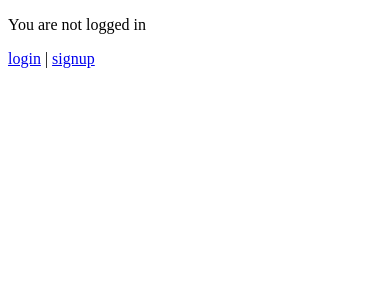
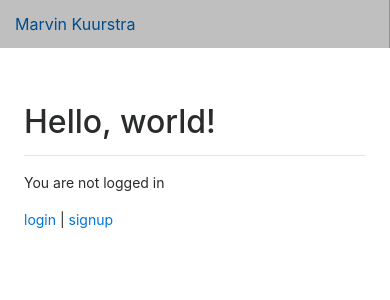
Before and after one commit to marvink87/django_template, a Django app: template project_name/templates/home.html in a window 390 px wide. Shown: the top 300 px of the page. Run offline with Django 3.2, Linux system fonts and the light colour scheme; the template is opened without the code that fills it, so the values that code supplies are empty; some libraries are stand-ins or nearby versions.

Commit message:
Updating style

```diff
--- /dev/null
+++ b/project_name/static/css/custom.css
@@ -0,0 +1,87 @@
+body {
+  font-size: .875rem;
+}
+
+.feather {
+  width: 16px;
+  height: 16px;
+  vertical-align: text-bottom;
+}
+
+/*
+ * Sidebar
+ */
+
+.sidebar {
+  position: fixed;
+  top: 0;
+  bottom: 0;
+  left: 0;
+  z-index: 100; /* Behind the navbar */
+  padding: 0;
+  box-shadow: inset -1px 0 0 rgba(0, 0, 0, .1);
+}
+
+.sidebar-sticky {
+  position: -webkit-sticky;
+  position: sticky;
+  top: 48px; /* Height of navbar */
+  height: calc(100vh - 48px);
+  padding-top: .5rem;
+  overflow-x: hidden;
+  overflow-y: auto; /* Scrollable contents if viewport is shorter than content. */
+}
+
+.sidebar .nav-link {
+  font-weight: 500;
+  color: #333;
+}
+
+.sidebar .nav-link .feather {
+  margin-right: 4px;
+  color: #999;
+}
+
+.sidebar .nav-link.active {
+  color: #007bff;
+}
+
+.sidebar .nav-link:hover .feather,
+.sidebar .nav-link.active .feather {
+  color: inherit;
+}
+
+.sidebar-heading {
+  font-size: .75rem;
+  text-transform: uppercase;
+}
+
+/*
+ * Navbar
+ */
+
+.navbar-brand {
+  padding-top: .75rem;
+  padding-bottom: .75rem;
+  font-size: 1rem;
+  background-color: rgba(0, 0, 0, .25);
+  box-shadow: inset -1px 0 0 rgba(0, 0, 0, .25);
+}
+
+.form-control-dark {
+  color: #fff;
+  background-color: rgba(255, 255, 255, .1);
+  border-color: rgba(255, 255, 255, .1);
+}
+
+.form-control-dark:focus {
+  border-color: transparent;
+  box-shadow: 0 0 0 3px rgba(255, 255, 255, .25);
+}
+
+/*
+ * Utilities
+ */
+
+.border-top { border-top: 1px solid #e5e5e5; }
+.border-bottom { border-bottom: 1px solid #e5e5e5; }
--- a/project_name/templates/base.html
+++ b/project_name/templates/base.html
@@ -1,13 +1,88 @@
-<!DOCTYPE html>
+<!doctype html>
 <html lang="en">
-<head>
-    <meta charset="UTF-8">
-    <title>{% block title %}Home{% endblock %}</title>
-</head>
-<body>
-    <main>
-        {% block content %}
-        {% endblock %}
-    </main>
-</body>
+  <head>
+    <!-- Required meta tags -->
+    <meta charset="utf-8">
+    <meta name="viewport" content="width=device-width, initial-scale=1, shrink-to-fit=no">
+
+    <!-- Bootstrap CSS -->
+    <link rel="stylesheet" href="https://maxcdn.bootstrapcdn.com/bootstrap/4.0.0-beta.3/css/bootstrap.min.css" integrity="sha384-Zug+QiDoJOrZ5t4lssLdxGhVrurbmBWopoEl+M6BdEfwnCJZtKxi1KgxUyJq13dy" crossorigin="anonymous">
+    {% load static %}
+    <link href="{% static "css/custom.css" %}" rel="stylesheet">
+
+
+    {% block style %}<style type="text/css"></style>{% endblock %}
+
+    <title>{% block title %}Hello, world!{% endblock %}</title>
+
+    </head>
+    <body>
+
+        <nav class="navbar navbar-expand navbar-dark bg-dark sticky-top p-0">
+            <a class="navbar-brand col-sm-3 col-md-2 mr-0" href="/">Marvin Kuurstra</a>
+            <button class="navbar-toggler" type="button" data-toggle="collapse" data-target="#navbarNav" aria-controls="navbarNav" aria-expanded="false" aria-label="Toggle navigation">
+                <span class="navbar-toggler-icon"></span>
+            </button>
+            <div class="collapse navbar-collapse" id="navbarNav">
+                <ul class="navbar-nav mr-auto">
+                    <li class="nav-item active">
+                        <a class="nav-link" href="/">Home {% if request.path == '/' %}<span class="sr-only">(current)</span>{% endif %}</a>
+                    </li>
+                    <li class="nav-item dropdown">
+                        <a class="nav-link dropdown-toggle" href="/cmdb" id="dropdownCmdb" data-toggle="dropdown" aria-haspopup="true" aria-expanded="false">CMDB {% if '/cmdb/' in request.path %}<span class="sr-only">(current)</span>{% endif %}</a>
+                        <div class="dropdown-menu" aria-labelledby="dropdownCmdb">
+                            <a class="dropdown-item" href="#">Actions</a>
+                            <a class="dropdown-item" href="#">Reports</a>
+                        </div>
+                    </li>
+                    <li class="nav-item">
+                        <a class="nav-link" href="/configbuilder/">Configbuilder {% if '/configbuilder/' in request.path %}<span class="sr-only">(current)</span>{% endif %}</a>
+                    </li>
+                </ul>
+                <ul class="navbar-nav">
+                    {% if user.is_authenticated %}
+                    <li class="nav-item"><a class="btn btn-outline-primary mx-2" href="{% url 'logout' %}">Profile</a></li>
+                    <li class="nav-item"><a class="btn btn-outline-secondary mx-2" href="{% url 'logout' %}">Logout</a></li>
+                    {% else %}
+                    <form class="form-inline my-2 my-md-0" method="post" action="{% url 'login' %}">
+                      {% csrf_token %}>
+                      <div class="form-group">
+                          <label for="id_username" class="sr-only">Username</label>
+                          <input type="text" name="username" id="id_username" class="form-control mr-sm-2" placeholder="Username" required>
+                      </div>
+                      <div class="form-group">
+                          <label for="id_password" class="sr-only">Password</label>
+                          <input type="password" name= "password" id="id_password" class="form-control mr-sm-2" placeholder="Password" required>
+                      </div>
+                      <button type="submit" class="btn btn-outline-success my-2 my-sm-0">Sign in</button>
+                  </form>
+                  {% endif %}
+                </ul>
+            </div>
+        </nav>
+
+        <div class="container-fluid">
+              <div class="row">
+                <nav class="col-md-2 d-none d-md-block bg-light sidebar">
+                    {% block sidebar %}{% endblock sidebar %}
+                </nav>
+                <main role="main" class="col-md-9 ml-sm-auto col-lg-10 pt-3 px-4">
+                    <div class="pb-2 mb-3 border-bottom">
+                        <h1 id="headline" class="h2">{% block headline %}Hello, world!{% endblock %}</h1>
+                    </div>
+                    {% block content %}<h1>Hello, world!</h1>{% endblock %}
+                </main>
+              </div>
+            </div>
+
+
+
+        <!-- jQuery first, then Popper.js, then Bootstrap JS -->
+        <script src="https://code.jquery.com/jquery-3.3.1.min.js"></script>
+        {# // <script src="https://code.jquery.com/jquery-3.2.1.slim.min.js" integrity="sha384-KJ3o2DKtIkvYIK3UENzmM7KCkRr/rE9/Qpg6aAZGJwFDMVNA/GpGFF93hXpG5KkN" crossorigin="anonymous"></script> #}
+        <script src="https://cdnjs.cloudflare.com/ajax/libs/popper.js/1.12.9/umd/popper.min.js" integrity="sha384-ApNbgh9B+Y1QKtv3Rn7W3mgPxhU9K/ScQsAP7hUibX39j7fakFPskvXusvfa0b4Q" crossorigin="anonymous"></script>
+        <script src="https://maxcdn.bootstrapcdn.com/bootstrap/4.0.0-beta.3/js/bootstrap.min.js" integrity="sha384-a5N7Y/aK3qNeh15eJKGWxsqtnX/wWdSZSKp+81YjTmS15nvnvxKHuzaWwXHDli+4" crossorigin="anonymous"></script>
+
+        {% block scripts %}{% endblock %}
+  </body>
 </html>
```
Also changed, not shown: project_name/templates/400.html (added, +7 -0 lines), project_name/templates/403.html (added, +7 -0 lines), project_name/templates/404.html (added, +11 -0 lines), project_name/templates/500.html (added, +7 -0 lines), 2 other files.
